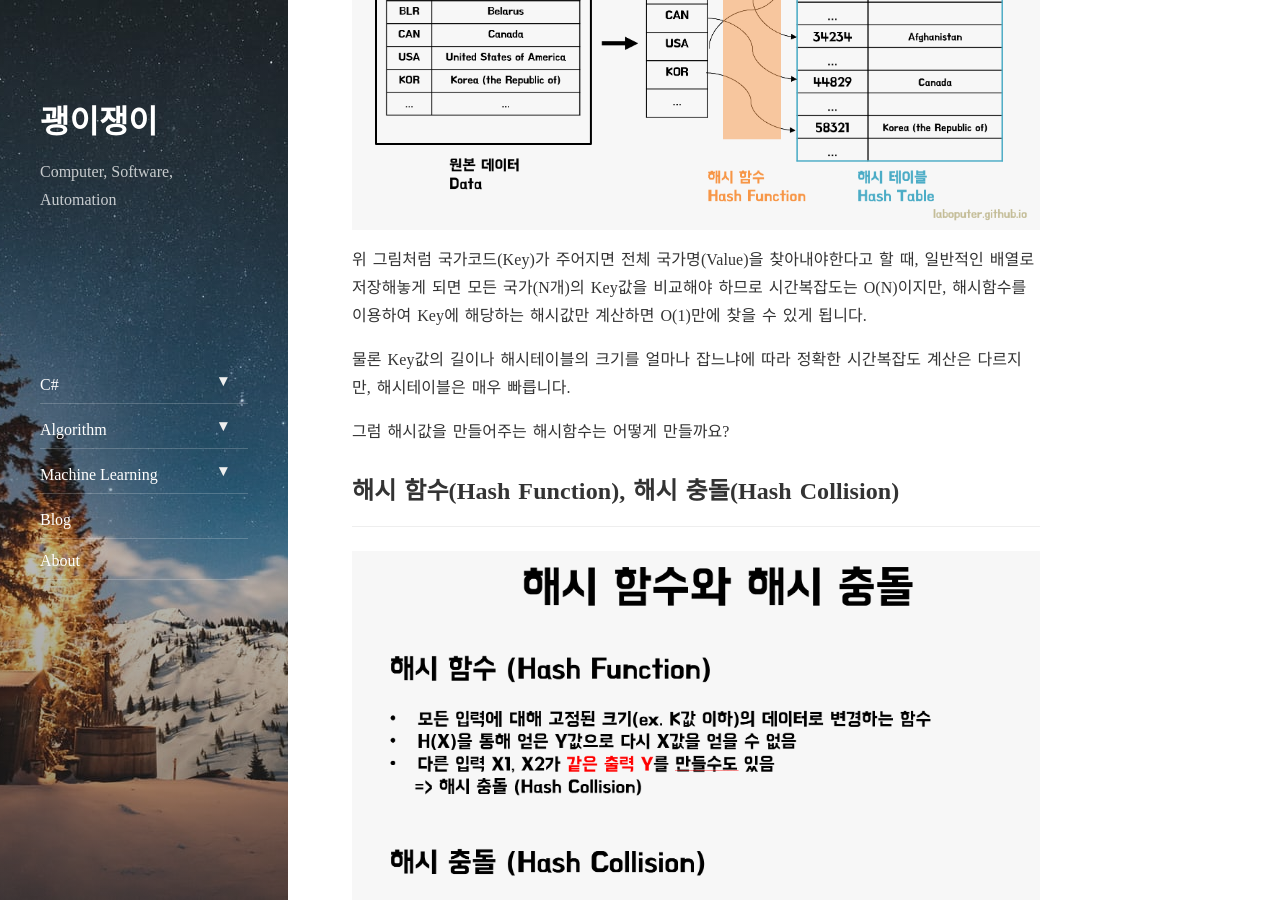
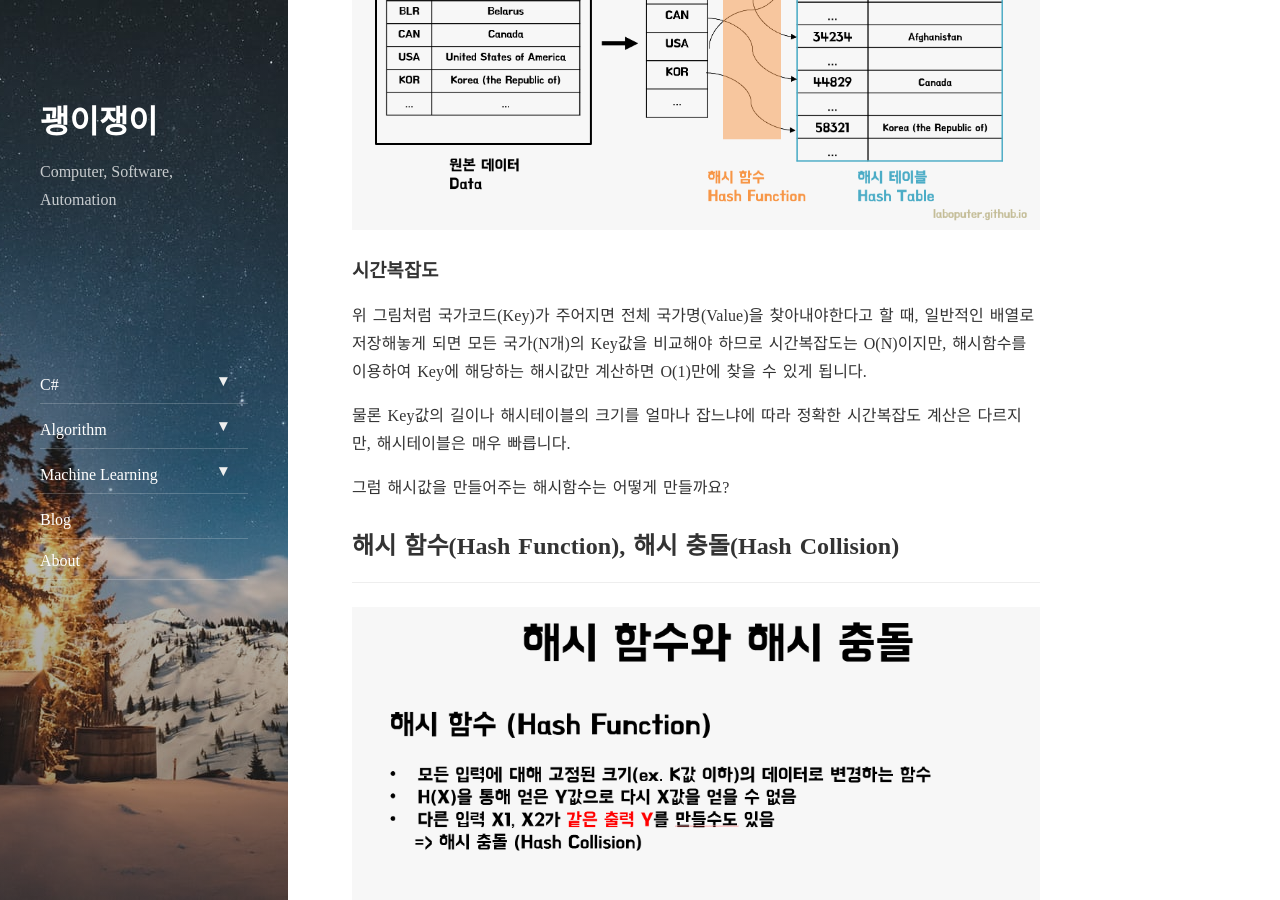
Before and after one commit to Laboputer/Laboputer.github.io, a Jekyll site: the page built from _posts/algorithm-ds/2017-10-03-hashtable.md, in a window 1280 px wide and 900 px high, scrolled down 785 px. Built offline with Jekyll 4.4.1, drawn with Linux system fonts in a browser that asks for light colours; nearby versions of some CDN libraries; comment, search, counter and statistics services are not loaded.

Commit message:
Update post:hashtable

```diff
--- a/_posts/algorithm-ds/2017-10-03-hashtable.md
+++ b/_posts/algorithm-ds/2017-10-03-hashtable.md
@@ -15,6 +15,8 @@ tags: datastructure
 해시테이블은 (Key, Value) 데이터를 아주 빠르게 찾아낼 수 있는 자료구조입니다. 배열이 인덱스 번호로 O(1)만에 해당 위치의 값을 찾아낼 수 있는 것처럼 매우 큰 숫자 데이터나 문자열과 같이 임의의 길이를 가진 Key값을 고정된 작은 값으로 매핑하여 O(1)에 가까운 빠른속도로 찾을 수 있습니다.
 
 ![](https://laboputer.github.io/assets/img/algorithm/ds/07_hashtable1.PNG)
+
+### 시간복잡도
 
 위 그림처럼 국가코드(Key)가 주어지면 전체 국가명(Value)을 찾아내야한다고 할 때, 일반적인 배열로 저장해놓게 되면 모든 국가(N개)의 Key값을 비교해야 하므로 시간복잡도는 O(N)이지만, 해시함수를 이용하여 Key에 해당하는 해시값만 계산하면 O(1)만에 찾을 수 있게 됩니다.
 
```
